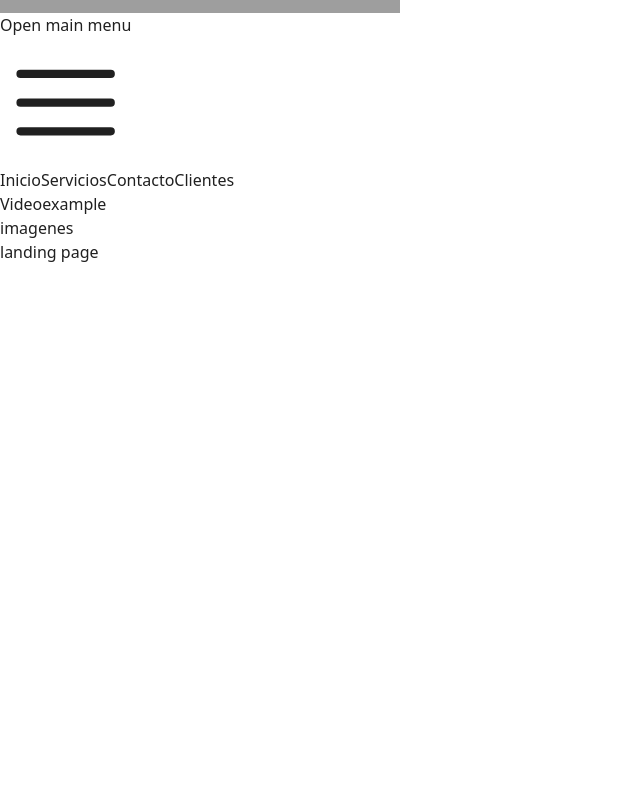
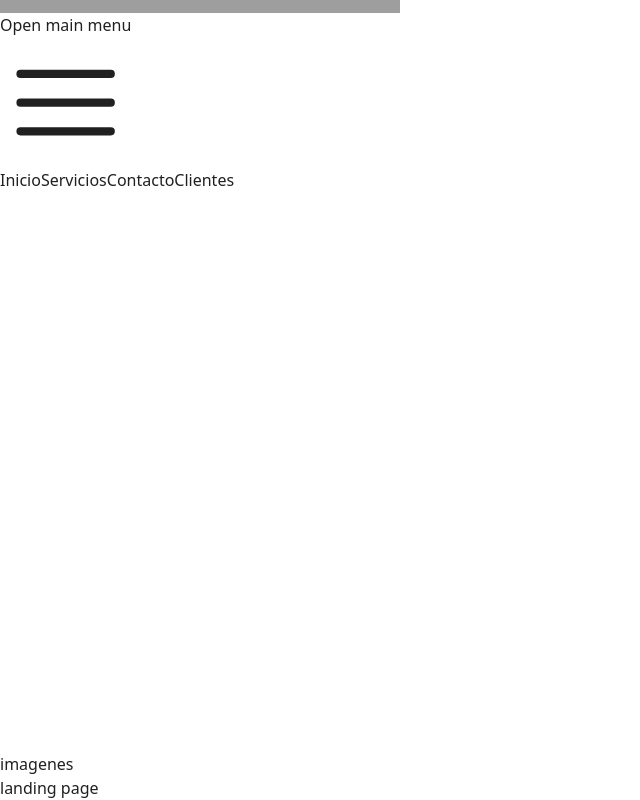
Before and after one commit to JosePuelloCortina/Landing-Page, a React (Vite) app: page / in a window 1280 px wide. Shown: the part 311-1111 px from the top of the page, without its empty margins (0-640 px from the left). Before the commit the page ends 800 px from the top, so only its background shows below. Built offline with nearby package versions, Linux system fonts and the light colour scheme; grey boxes are pictures that could not be loaded.

Commit message:
feat(Video-example.tsx): creacion del componente de video

```diff
--- a/package.json
+++ b/package.json
@@ -14,6 +14,7 @@
     "@heroicons/react": "^2.0.17",
     "react": "^18.2.0",
     "react-dom": "^18.2.0",
+    "react-player": "^2.16.0",
     "react-router-dom": "^6.23.0"
   },
   "devDependencies": {
--- a/src/App.tsx
+++ b/src/App.tsx
@@ -2,6 +2,7 @@ import { BrowserRouter, Route, Routes } from 'react-router-dom'
 import LandingPage from './pages/LandingPage'
 import Navbar from './components/navbar/Navbar'
 import Videoexample from './components/video-example/Videoexample'
+
 
 function App() {
   return (
@@ -12,6 +13,7 @@ function App() {
             <>
               <Navbar/>
               <Videoexample/>
+
               <LandingPage/>
             </>
             }
--- a/src/components/video-example/Videoexample.tsx
+++ b/src/components/video-example/Videoexample.tsx
@@ -1,7 +1,14 @@
-import React from 'react'
+import ReactPlayer from 'react-player'
 
 export default function Videoexample() {
   return (
-    <div className="py-56">Videoexample</div>
+    <div className='py-48'>
+        <ReactPlayer
+            frameBorder="0"
+            height="70vh"
+            width="100%"
+            url="https://www.youtube.com/watch?v=1hcnYokVn8U"
+        />
+    </div>
   )
 }
```
Also changed, not shown: 2 other files (tests, documents, lock files or other folders).
